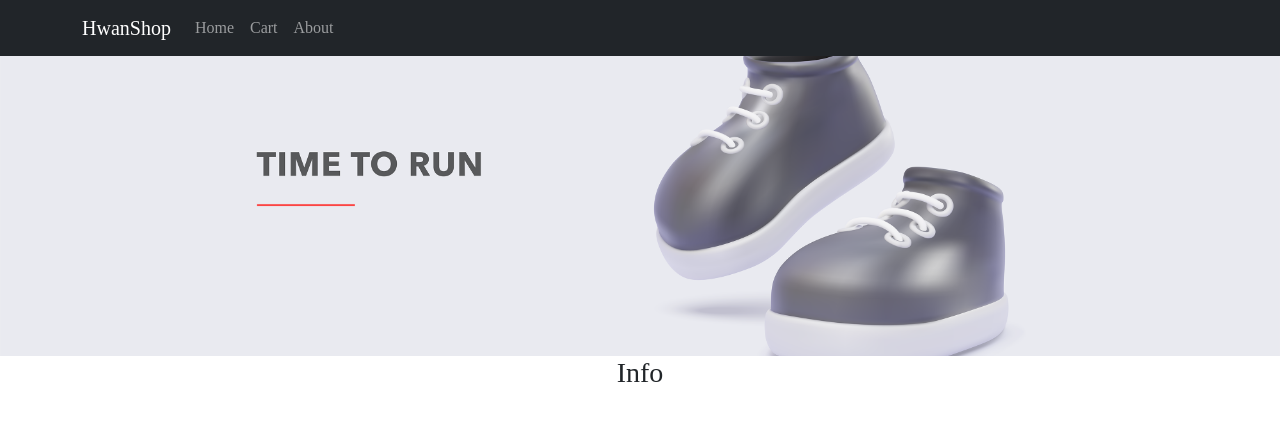
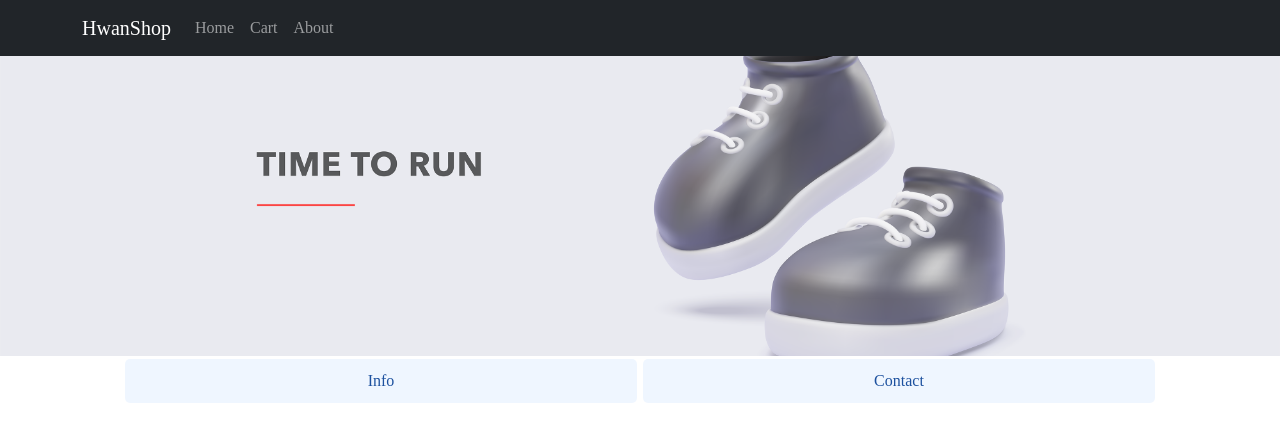
Before and after one commit to ssh-24/hwanshop, a React (Create React App) app: page /about in a window 1280 px wide. Shown: the top 442 px of the page. Built offline with nearby package versions, Linux system fonts and the light colour scheme; a web font is replaced by a local one.

Commit message:
230320 14:49 about 페이지 완성

```diff
--- a/src/pages/About.js
+++ b/src/pages/About.js
@@ -1,13 +1,35 @@
 /*eslint-disable*/
 import { Outlet } from 'react-router-dom';
+import styled from 'styled-components';
+import { useNavigate } from 'react-router-dom';
 
-// 쇼핑몰정보 페이지
+// styled-components 사용
+let Btn = styled.button`
+    background : ${ props => props.bg };
+    color : ${ props => props.bg == "#abccff30" ? "#1d519f" : "black"};
+    padding : 10px 20px;
+    margin : 3px;
+    display : inline-block;
+    border-radius : 5px;
+    border : 0px;
+    width : 40%;
+`
+
+// 쇼핑몰 정보 페이지
 const About = (props) => {
+    let navigate = useNavigate();
+
     return (
         <>
-            <h3>Info</h3>
-            {/* Outlet 위치에 하위 컴포넌트(페이지?) 보임 */}
-            <Outlet></Outlet>
+            {/* <h1>Info</h1> */}
+            <div className='about-area'>
+                <Btn bg={"#abccff30"} onClick={()=> navigate('/about/info')}>Info</Btn>
+                <Btn bg={"#abccff30"} onClick={()=> navigate('/about/contact')}>Contact</Btn>
+            </div>
+            {/* Outlet 위치에 하위 컴포넌트(페이지) 보임 */}
+            <div className='about-area'>
+                <Outlet></Outlet>
+            </div>
         </>
     )
 }
```
Also changed, not shown: src/pages/Contact.js (added, +17 -0 lines), src/pages/Info.js (added, +18 -0 lines), public/contact.jpg (added).
